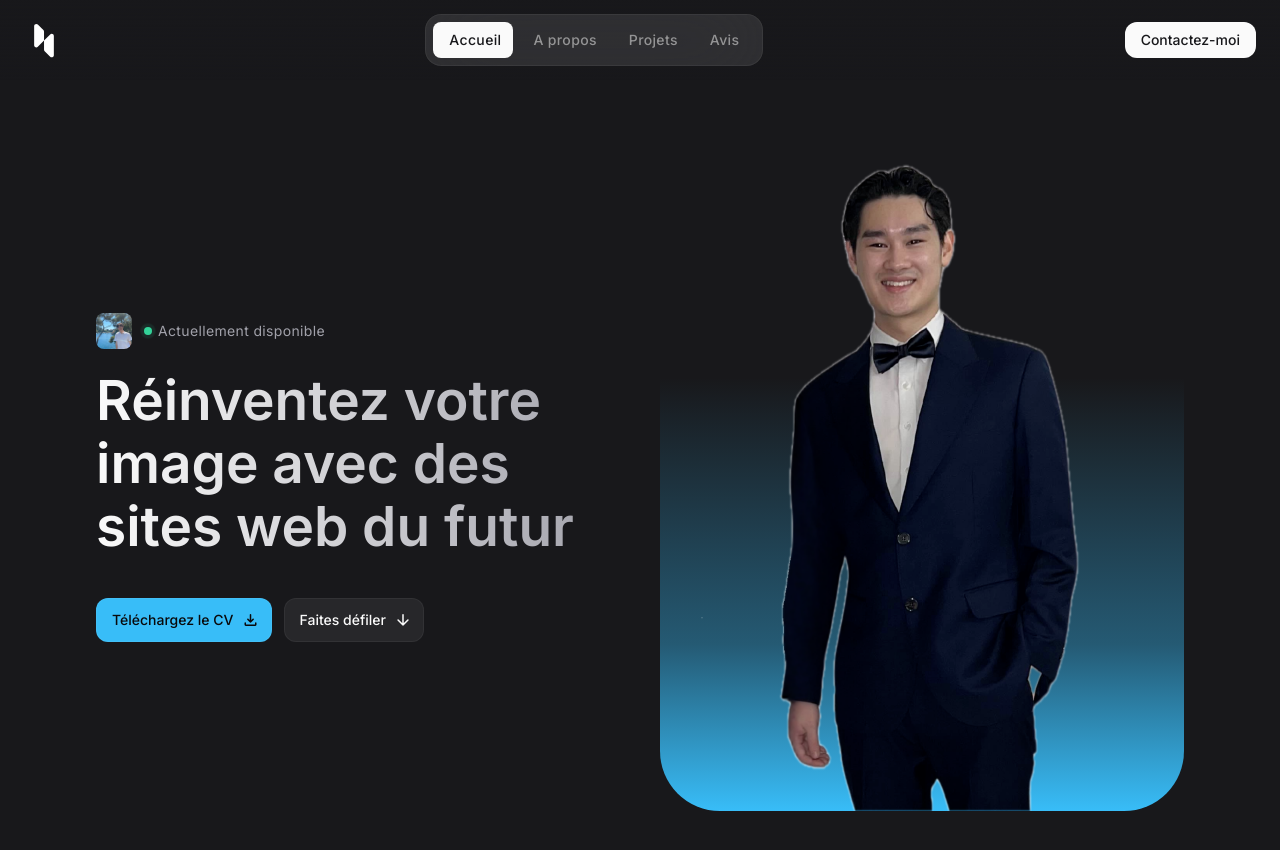
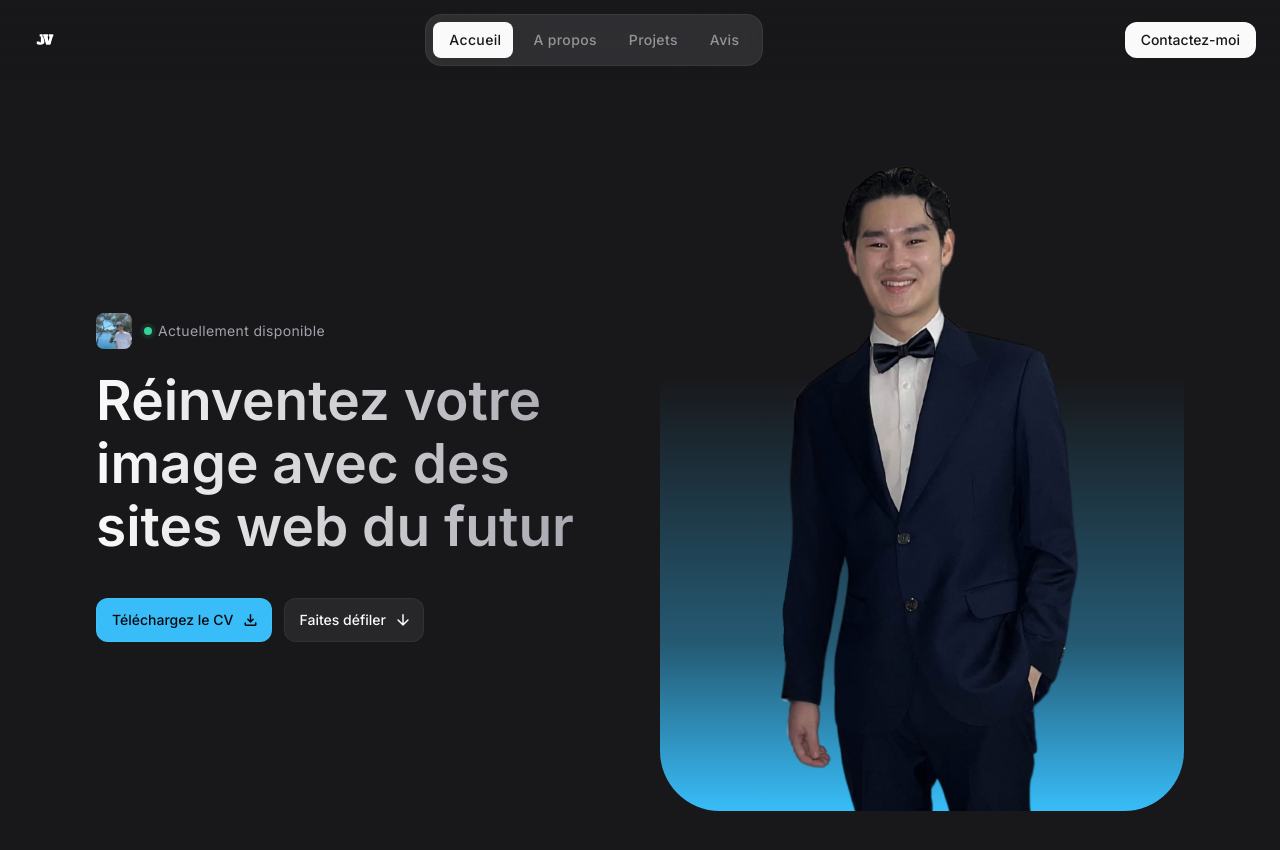
Before and after one commit to jordyvuong/portfolio-jordy, a React (Vite) app: page / in a window 1280 px wide. Shown: the top 850 px of the page. Built offline with nearby package versions, Linux system fonts and the light colour scheme.

Commit message:
update image for a better quality

```diff
--- a/src/components/Header.jsx
+++ b/src/components/Header.jsx
@@ -28,7 +28,7 @@ const Header = () => {
                 href="https://jordyvuong.github.io/portfolio-jordy/"
                 className="logo"
                 >
-                    <img src="images/logo.svg"
+                    <img src="images/logo-test.svg"
                     width={40}
                     height={40}
                     alt="Jordy VUONG"
--- a/src/components/Hero.jsx
+++ b/src/components/Hero.jsx
@@ -60,7 +60,7 @@ const Hero = () => {
         <div className="hidden lg:block">
             <figure className="w-full max-w[480px] ml-auto bg-gradient-to-t from-sky-400 via-25% via-sky-400/40 to-65% rounded-[60px] overflow-hidden">
                 <img
-                src="images/hero-banner2.png"
+                src="images/hero-banner3.png"
                 width={656}
                 height={800}
                 alt="Jordy Vuong"
```
Also changed, not shown: public/images/hero-banner3.png (added), public/images/logo-test.svg (added), 3 other files (tests, documents, lock files or other folders).
